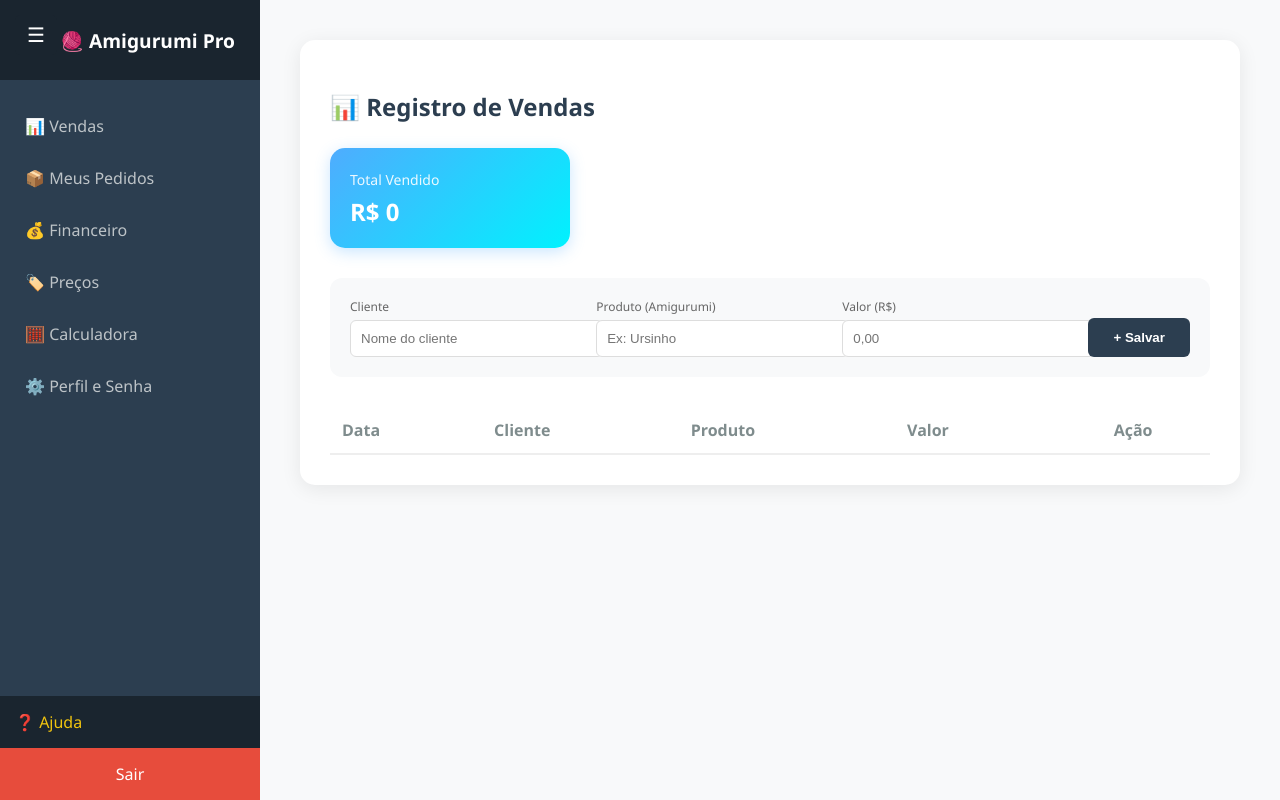
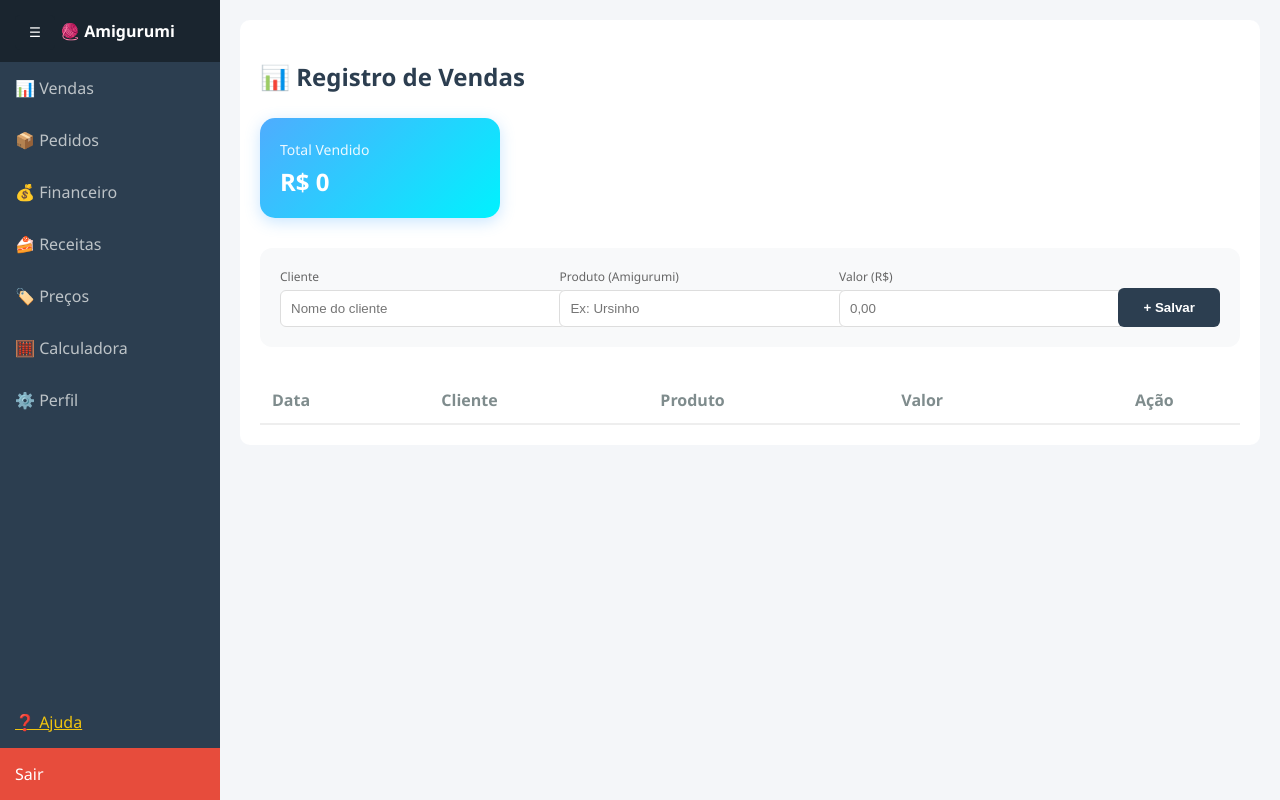
Before and after one commit to iHeyfoxes/sistema-vendas, a Flask app: page / in a window 1280 px wide. Run offline with Flask 3, Linux system fonts and the light colour scheme; the visitor is signed in with stand-in values (Sample User, id 1); data that the repository does not hold is empty.

Commit message:
adicionando app e receitas

```diff
--- a/app.py
+++ b/app.py
@@ -17,7 +17,7 @@ app.config['MAIL_USE_TLS'] = False
 app.config['MAIL_USE_SSL'] = True
 app.config['MAIL_USERNAME'] = 'kngb1981@gmail.com'
 # IMPORTANTE: Garanta que a senha abaixo não tenha espaços
-app.config['MAIL_PASSWORD'] = 'upko iemr utfh lpof'
+app.config['MAIL_PASSWORD'] = 'upkoiemrutfhlpof'
 app.config['MAIL_DEFAULT_SENDER'] = 'kngb1981@gmail.com'
 
 # --- 3. CONFIGURAÇÃO DO BANCO DE DADOS ---
@@ -55,6 +55,7 @@ class User(UserMixin, db.Model):
     vendas = db.relationship('Venda', backref='dono', lazy=True)
     encomendas = db.relationship('Encomenda', backref='dono', lazy=True)
     gastos = db.relationship('Gasto', backref='dono', lazy=True)
+    receitas = db.relationship('Receita', backref='dono', lazy=True)
 
 
 # (Classes Venda, Encomenda e Gasto permanecem iguais)
@@ -80,6 +81,13 @@ class Gasto(db.Model):
     item = db.Column(db.String(100), nullable=False)
     valor = db.Column(db.Float, default=0.0)
     data = db.Column(db.String(20), default=lambda: datetime.now().strftime("%d/%m/%Y"))
+    user_id = db.Column(db.Integer, db.ForeignKey('user.id'), nullable=False)
+
+class Receita(db.Model):
+    id = db.Column(db.Integer, primary_key=True)
+    nome = db.Column(db.String(150), nullable=False)
+    link = db.Column(db.String(300))
+    data = db.Column(db.String(20), default=lambda: datetime.now().strftime("%d/%m/%Y %H:%M"))
     user_id = db.Column(db.Integer, db.ForeignKey('user.id'), nullable=False)
 
 
@@ -299,6 +307,42 @@ def resetar_senha(email):
             return redirect(url_for('login'))
     return render_template("reset_password_form.html", email=email)
 
+@app.route("/receitas", methods=["GET", "POST"])
+@login_required
+def receitas():
+
+    if request.method == "POST":
+        nova_receita = Receita(
+            nome=request.form.get("nome"),
+            link=request.form.get("link"),
+            user_id=current_user.id
+        )
+
+        db.session.add(nova_receita)
+        db.session.commit()
+
+        return redirect(url_for('receitas'))
+
+    receitas_lista = Receita.query\
+        .filter_by(user_id=current_user.id)\
+        .order_by(Receita.id.desc())\
+        .all()
+
+    return render_template("receitas.html", receitas=receitas_lista)
+
+
+@app.route("/excluir_receita/<int:id>", methods=["POST"])
+@login_required
+def excluir_receita(id):
+
+    receita = db.session.get(Receita, id)
+
+    if receita and receita.user_id == current_user.id:
+        db.session.delete(receita)
+        db.session.commit()
+
+    return redirect(url_for('receitas'))
+
 if __name__ == "__main__":
     port = int(os.environ.get("PORT", 5000))
     app.run(host='0.0.0.0', port=port)
--- a/templates/base.html
+++ b/templates/base.html
@@ -4,154 +4,146 @@
 <meta charset="UTF-8">
 <meta name="viewport" content="width=device-width, initial-scale=1.0">
 <title>Sistema Amigurumi Pro</title>
+
+    <link rel="manifest" href="{{ url_for('static', filename='manifest.json') }}">
+<meta name="theme-color" content="#2c3e50">
+
 <style>
 body {
+    margin: 0;
     font-family: 'Segoe UI', sans-serif;
-            margin: 0;
     display: flex;
-            background-color: #f8f9fa;
+    background: #f4f6f9;
+}
+
+/* SIDEBAR */
+.sidebar {
+    width: 220px;
+    height: 100vh;
+    background: #2c3e50;
+    color: white;
+    transition: 0.3s;
+    display: flex;
+    flex-direction: column;
+}
+
+/* ESCONDER TOTAL */
+.sidebar.hidden {
+    margin-left: -220px;
+}
+
+/* HEADER */
+.sidebar-header {
+    padding: 20px 20px 20px 60px;
+    font-weight: bold;
+    background: #1a252f;
+}
+
+/* LINKS */
+.sidebar-menu a {
+    display: block;
+    padding: 15px;
+    color: #bdc3c7;
+    text-decoration: none;
+}
+
+.sidebar-menu a:hover {
+    background: #34495e;
+    color: white;
+}
+
+/* CONTEÚDO */
+.main-content {
+    flex: 1;
+    padding: 20px;
     transition: 0.3s;
 }
 
-        /* Barra Lateral */
-        .sidebar {
-            width: 260px;
-            height: 100vh;
-            background-color: #2c3e50;
-            color: white;
-            position: fixed;
-            left: 0;
-            display: flex;
-            flex-direction: column;
-            transition: 0.3s;
-            z-index: 1000;
-        }
-
-        /* Classe para esconder a barra */
-        .sidebar.closed {
-            left: -260px;
-        }
-
-        .sidebar-header {
-            padding: 20px 20px 20px 60px; /* Aumentamos o espaço na esquerda (60px) */
-            text-align: left; /* Alinhado à esquerda fica mais profissional com o botão */
-            font-size: 1.2rem;
-            font-weight: bold;
-            background-color: #1a252f;
-            display: flex;
-            align-items: center;
-            min-height: 40px;
-        }
-
-        .sidebar-menu { flex-grow: 1; padding: 20px 0; }
-        .sidebar-menu a {
-            padding: 15px 25px;
-            display: block;
-            color: #bdc3c7;
-            text-decoration: none;
-            transition: 0.3s;
-        }
-        .sidebar-menu a:hover { background-color: #34495e; color: white; }
-
-        /* Área de Conteúdo */
-        .main-content {
-            margin-left: 260px;
-            padding: 40px;
-            width: 100%;
-            transition: 0.3s;
-        }
-
-        /* Ajuste do conteúdo quando o menu fecha */
-        .main-content.expanded {
+/* EXPANDIR QUANDO MENU SOME */
+.main-content.full {
     margin-left: 0;
 }
 
-        /* Botão de Toggle (Hambúrguer) */
+/* BOTÃO */
 .toggle-btn {
     position: fixed;
+    top: 15px;
     left: 15px;
-            top: 15px;
+    z-index: 999;
     background: #1a252f;
     color: white;
     border: none;
-            padding: 8px 12px;
+    padding: 10px 14px;
     border-radius: 5px;
     cursor: pointer;
-            z-index: 1100;
-            font-size: 20px;
-            transition: 0.3s;
-        }
-        /* Ajustes para Celular (Telas menores que 768px) */
-@media (max-width: 768px) {
-    .sidebar {
-        width: 100%; /* O menu ocupa a tela toda quando aberto */
-        left: -100%; /* Esconde totalmente para a esquerda */
 }
 
-    .sidebar.closed {
-        left: -100%;
+/* CAIXA */
+.container-box {
+    background: white;
+    padding: 20px;
+    border-radius: 10px;
 }
 
-    /* Quando aberto no celular, ele sobrepõe o conteúdo */
-    .sidebar:not(.closed) {
+/* MOBILE */
+@media (max-width: 768px) {
+
+    .sidebar {
+        position: fixed;
+        left: -220px;
+        top: 0;
+    }
+
+    .sidebar.active {
         left: 0;
     }
-
-    .main-content {
-        margin-left: 0 !important; /* Remove a margem lateral no celular */
-        padding: 15px; /* Diminui o respiro lateral */
-        width: 100%;
 }
-
-    /* Ajuste para as tabelas não sumirem da tela */
-    .container-box {
-        padding: 15px;
-        overflow-x: auto; /* Permite deslizar a tabela pro lado se for grande */
-    }
-
-    .toggle-btn {
-        top: 10px;
-        left: 10px;
-    }
-}
-
-        .sidebar-footer { background-color: #1a252f; }
-        .btn-logout { padding: 15px; display: block; background: #e74c3c; color: white; text-align: center; text-decoration: none; }
 </style>
 </head>
+
 <body>
 
-    <button class="toggle-btn" onclick="toggleSidebar()">☰</button>
+<button class="toggle-btn" onclick="toggleMenu()">☰</button>
 
 <div class="sidebar" id="sidebar">
-        <div class="sidebar-header">🧶 Amigurumi Pro</div>
-        <nav class="sidebar-menu">
+    <div class="sidebar-header">🧶 Amigurumi</div>
+
+    <div class="sidebar-menu">
         <a href="/">📊 Vendas</a>
-            <a href="/encomendas">📦 Meus Pedidos</a>
+        <a href="/encomendas">📦 Pedidos</a>
         <a href="/financeiro">💰 Financeiro</a>
+        <a href="/receitas">🍰 Receitas</a>
         <a href="/precos">🏷️ Preços</a>
         <a href="/calculadora">🧮 Calculadora</a>
-            <a href="/perfil">⚙️ Perfil e Senha</a>
-        </nav>
-        <div class="sidebar-footer">
-            <a href="/ajuda" style="color: #f1c40f; padding: 15px; display: block; text-decoration: none;">❓ Ajuda</a>
-            <a href="/logout" class="btn-logout">Sair</a>
+        <a href="/perfil">⚙️ Perfil</a>
+    </div>
+
+    <div style="margin-top:auto">
+        <a href="/ajuda" style="padding:15px;display:block;color:#f1c40f;">❓ Ajuda</a>
+        <a href="/logout" style="padding:15px;display:block;background:#e74c3c;color:white;text-decoration:none;">Sair</a>
     </div>
 </div>
 
-    <div class="main-content" id="main-content">
-        <div style="background: white; padding: 30px; border-radius: 15px; box-shadow: 0 4px 20px rgba(0,0,0,0.08);">
+<div class="main-content" id="content">
+    <div class="container-box">
         {% block conteudo %}{% endblock %}
     </div>
 </div>
 
 <script>
-        function toggleSidebar() {
+function toggleMenu() {
     const sidebar = document.getElementById('sidebar');
-            const content = document.getElementById('main-content');
+    const content = document.getElementById('content');
 
-            sidebar.classList.toggle('closed');
-            content.classList.toggle('expanded');
+    sidebar.classList.toggle('hidden');
+    content.classList.toggle('full');
+}
+</script>
+
+<script>
+if ('serviceWorker' in navigator) {
+    navigator.serviceWorker.register('/static/sw.js')
+    .then(() => console.log('Service Worker registrado'));
 }
 </script>
 
```
Also changed, not shown: static/manifest.json.txt (added, +20 -0 lines), static/sw.js (added, +7 -0 lines), templates/receitas.html (added, +208 -0 lines), instance/amigurumi_pro.db (added), instance/amigurumipro.db (added), instance/banco.db (added), instance/novo_banco_pro.db, static/Gemini_Generated_Image_lqgooqlqgooqlqgo.png (added), static/Gemini_Generated_Image_z69kamz69kamz69k.png (added). Lines whose indentation alone changed are shown as unchanged.
